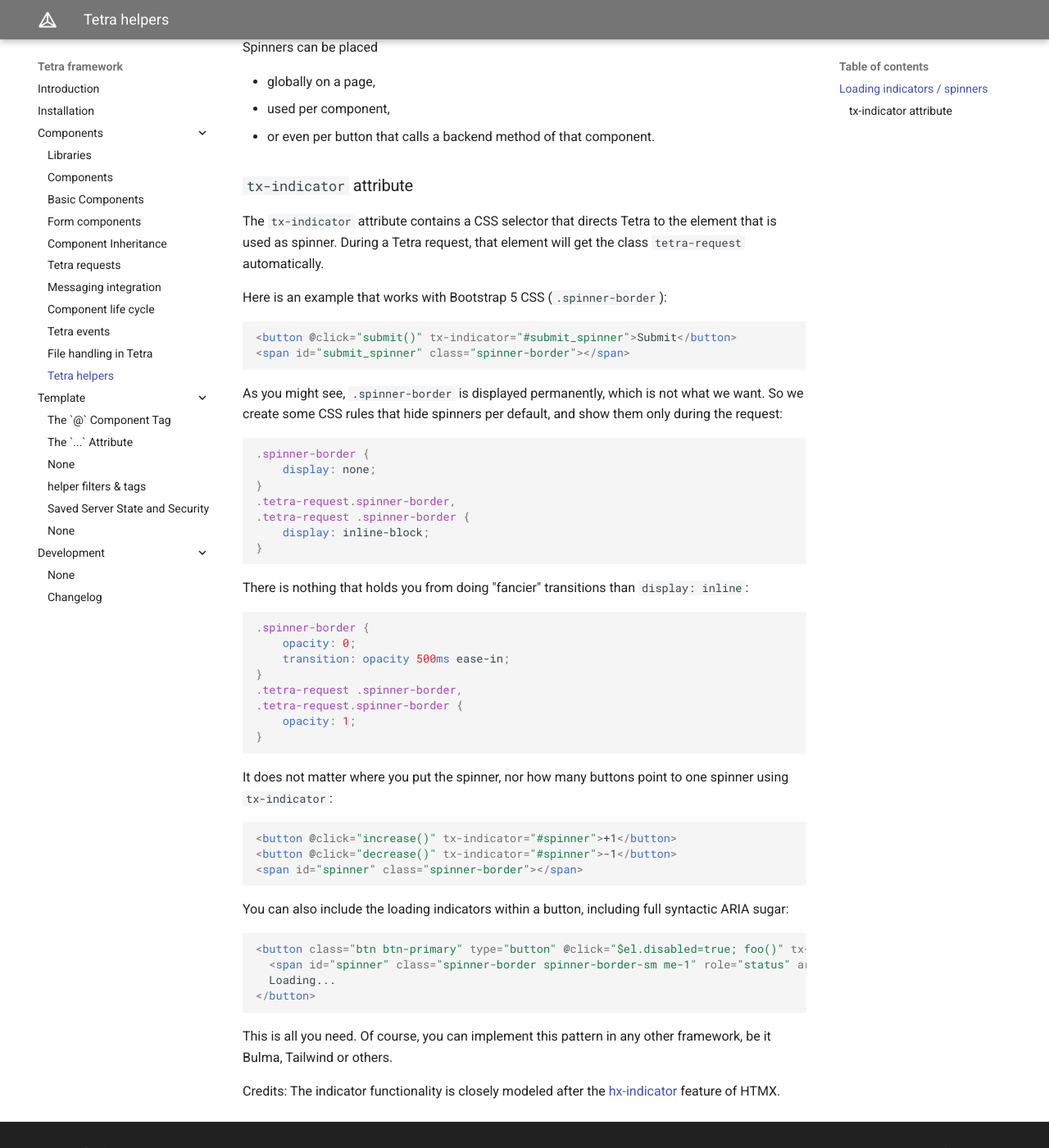
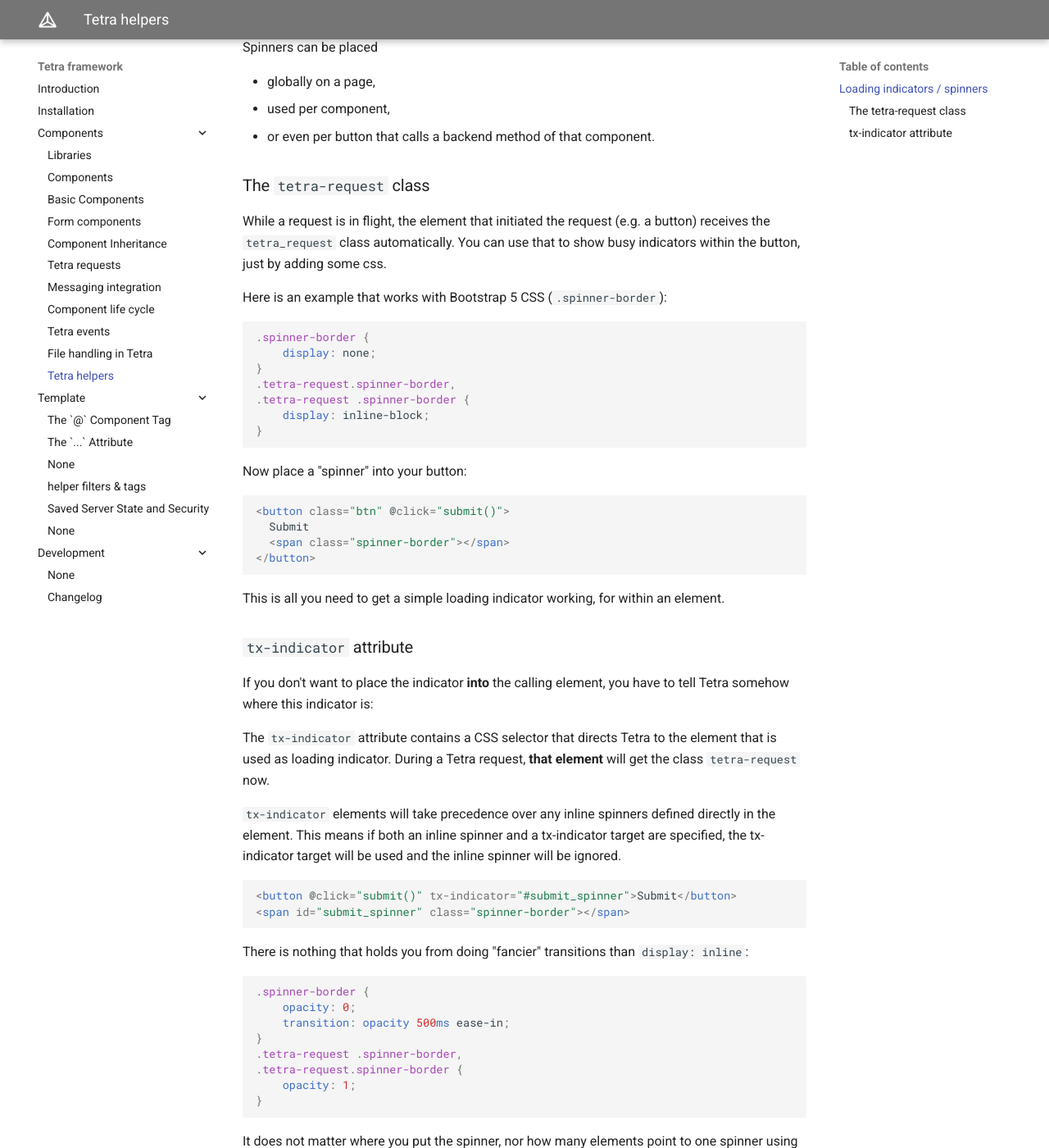
Before and after one commit to tetra-framework/tetra, an MkDocs documentation site: the page built from docs/helpers.md, in a window 1280 px wide and 1400 px high, scrolled down 488 px. Shown: the whole window at 82% size. Built offline with MkDocs 1.6.1 and Material for MkDocs 9.7.7, drawn with Linux system fonts in a browser that asks for light colours; some of the changed text lies outside the part shown.

Commit message:
add simple inline spinners, auto tetra-request for caller element

````diff
--- a/docs/helpers.md
+++ b/docs/helpers.md
@@ -16,18 +16,11 @@
 * used per component,
 * or even per button that calls a backend method of that component.
 
-### `tx-indicator` attribute
+### The `tetra-request` class
 
-The `tx-indicator` attribute contains a CSS selector that directs Tetra to the element that is used as spinner. During a Tetra request, that element will get the class `tetra-request` automatically.
+While a request is in flight, the element that initiated the request (e.g. a button) receives the `tetra_request` class automatically. You can use that to show busy indicators within the button, just by adding some css.
 
 Here is an example that works with Bootstrap 5 CSS (`.spinner-border`):
-
-```html
-<button @click="submit()" tx-indicator="#submit_spinner">Submit</button>
-<span id="submit_spinner" class="spinner-border"></span>
-```
-
-As you might see, `.spinner-border` is displayed permanently, which is not what we want. So we create some CSS rules that hide spinners per default, and show them only during the request:
 
 ```css
 .spinner-border {
@@ -37,6 +30,29 @@
 .tetra-request .spinner-border {
     display: inline-block;
 }
+```
+Now place a "spinner" into your button:
+
+```html
+<button class="btn" @click="submit()">
+  Submit
+  <span class="spinner-border"></span>
+</button>
+```
+
+This is all you need to get a simple loading indicator working, for within an element.
+
+### `tx-indicator` attribute
+
+If you don't want to place the indicator **into** the calling element, you have to tell Tetra somehow where this indicator is:
+
+The `tx-indicator` attribute contains a CSS selector that directs Tetra to the element that is used as loading indicator. During a Tetra request, **that element** will get the class `tetra-request` now.
+
+`tx-indicator` elements will take precedence over any inline spinners defined directly in the element. This means if both an inline spinner and a tx-indicator target are specified, the tx-indicator target will be used and the inline spinner will be ignored.
+
+```html
+<button @click="submit()" tx-indicator="#submit_spinner">Submit</button>
+<span id="submit_spinner" class="spinner-border"></span>
 ```
 
 There is nothing that holds you from doing "fancier" transitions than `display: inline`:
@@ -52,15 +68,17 @@
 }
 ```
 
-It does not matter where you put the spinner, nor how many buttons point to one spinner using `tx-indicator`:
+It does not matter where you put the spinner, nor how many elements point to one spinner using `tx-indicator`:
 
 ```html
 <button @click="increase()" tx-indicator="#spinner">+1</button>
 <button @click="decrease()" tx-indicator="#spinner">-1</button>
+<button @click="foo()" tx-indicator="#spinner">foO!</button>
+...
 <span id="spinner" class="spinner-border"></span>
 ```
 
-You can also include the loading indicators within a button, including full syntactic ARIA sugar:
+You can also add full syntactic ARIA sugar:
 
 ```html
 <button class="btn btn-primary" type="button" @click="$el.disabled=true; foo()" tx-indicator="#spinner">
--- a/tetra/static/tetra/js/tetra.js
+++ b/tetra/static/tetra/js/tetra.js
@@ -22,12 +22,16 @@
             const css_selector = event.target.getAttribute("tx-indicator");
             if (css_selector) {
               this.$el.querySelectorAll(css_selector).forEach((el) => el.classList.add("tetra-request"));
+            } else {
+              event.target.classList.add("tetra-request");
             }
           });
           document.addEventListener("tetra:after-request", (event) => {
             const css_selector = event.target.getAttribute("tx-indicator");
             if (css_selector) {
               this.$el.querySelectorAll(css_selector).forEach((el) => el.classList.remove("tetra-request"));
+            } else {
+              event.target.classList.remove("tetra-request");
             }
           });
         },
````
Also changed, not shown: other parts of docs/helpers.md (+1 -1 lines), tetra/static/tetra/js/tetra.min.js, 3 other files.
